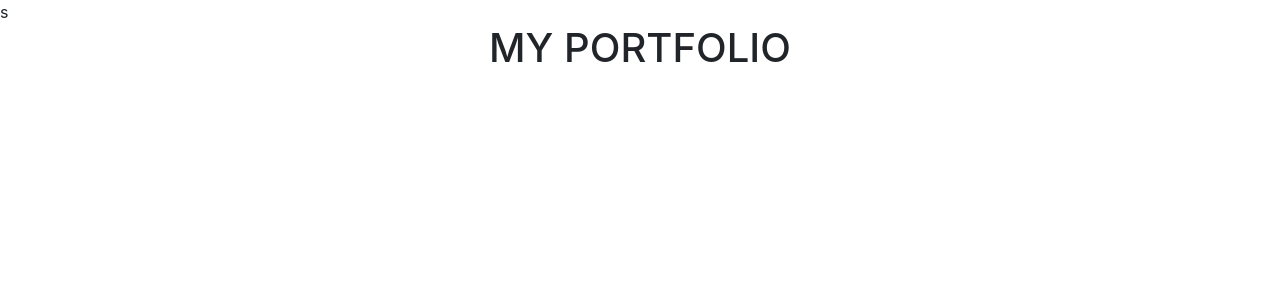
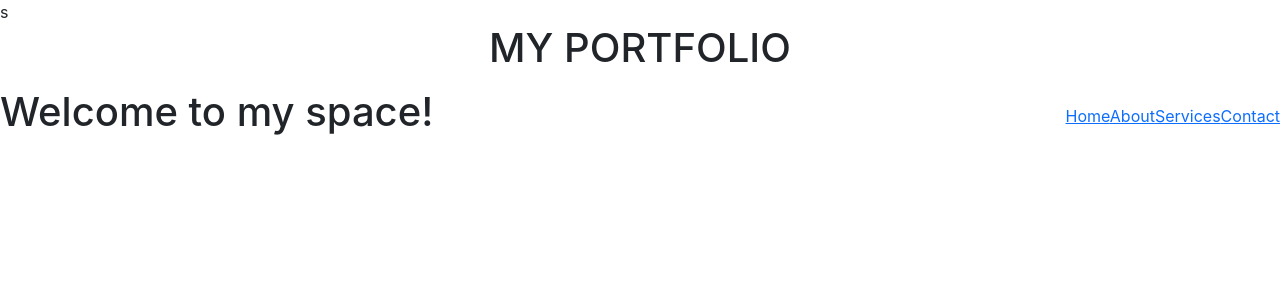
Before and after one commit to Malvino-creator/portfolio-react, a React (Create React App) app in the folder Desktop/portfolio/: page / in a window 1280 px wide. Shown: the top 300 px of the page. Built offline with nearby package versions, Linux system fonts and the light colour scheme.

Commit message:
feat(Navbar): created navbar links

```diff
--- a/Desktop/portfolio/src/App.js
+++ b/Desktop/portfolio/src/App.js
@@ -1,13 +1,13 @@
 
 import './App.css';
 import Header from './Components/header';
-import navbar from './Components/navbar';
+import Navbar from './Components/Navbar';
 
 function App() {
   return (
     <div className="App">
       <Header />
-      <navbar />
+      <Navbar />
 
     </div>
   );
--- /dev/null
+++ b/Desktop/portfolio/src/Components/Navbar.js
@@ -0,0 +1,20 @@
+import React from 'react'
+
+
+ const Navbar= () => {
+  return (
+    <div>
+      <nav className='navbar'>
+        <h1>Welcome to my space!</h1>
+        <div className='links'>
+          <a href='/'>Home</a>
+          <a href='/about'>About</a>
+          <a href='/services'>Services</a>
+          <a href='/contact'>Contact</a>
+        </div>
+      </nav>
+    </div>
+  )
+}
+
+export default Navbar;
--- a/Desktop/portfolio/src/Components/navbar.js
+++ /dev/null
@@ -1,14 +0,0 @@
-import React from 'react'
-import Logo from '../assets/logo'
-
- function navbar() {
-
-
-  return (
-    <div>
-
-    </div>
-  )
-}
-
-export default navbar;
```
Also changed, not shown: Desktop/portfolio/tailwind.config.js (added, +8 -0 lines), Desktop/portfolio/src/assets/logo-removebg-preview (1).png (renamed from Desktop/portfolio/src/assets/logo.png).
